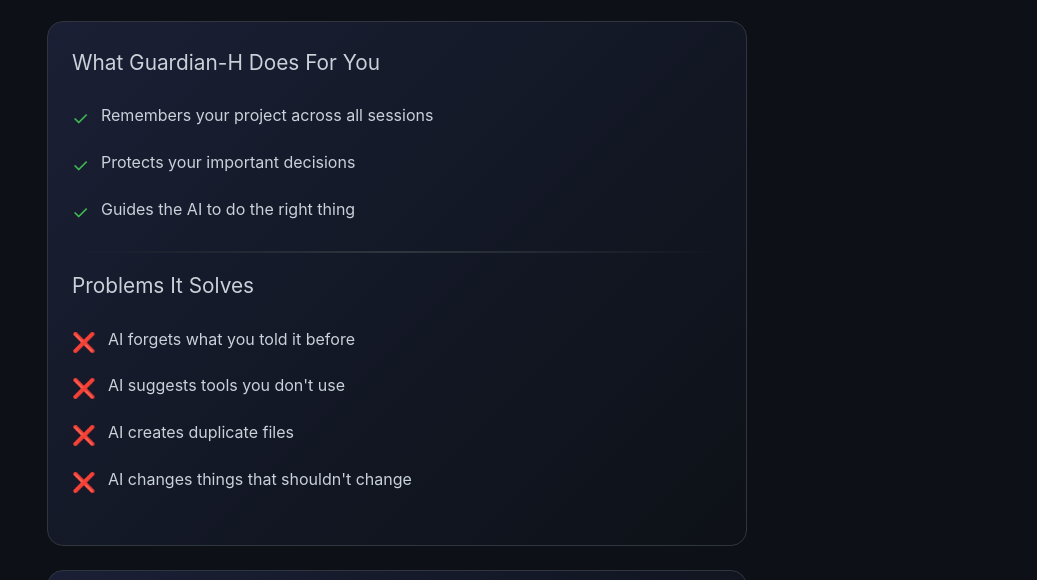
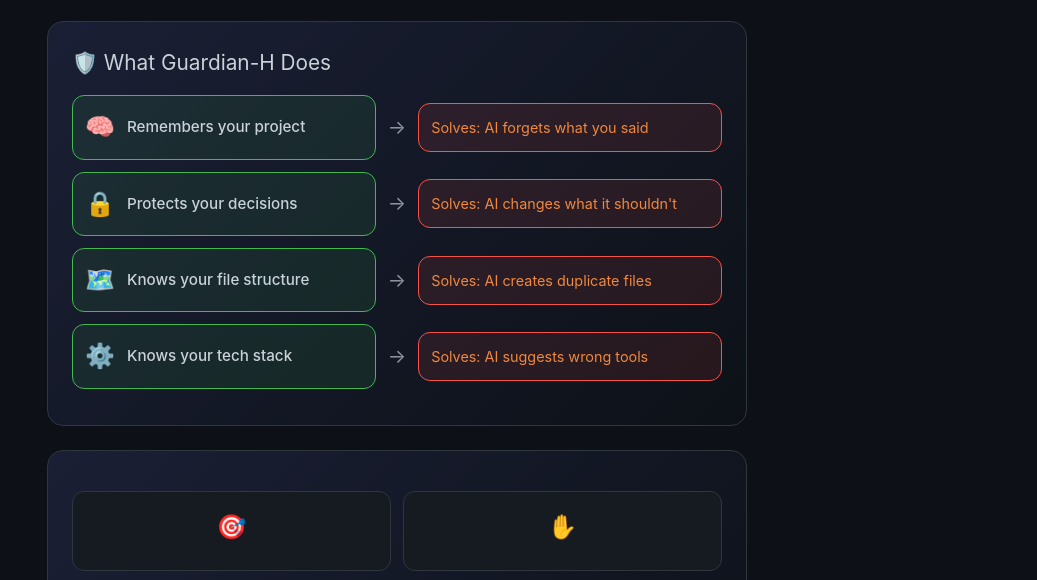
Before and after one commit to Haithamhaj/project-guardian, a website: page docs/index.html in a window 1280 px wide. Shown: the part 165-745 px from the top of the page, without its empty margins (243-1280 px from the left). Drawn offline with Linux system fonts and the light colour scheme.

Commit message:
🎨 Redesign: Feature paired with Problem it solves
Each feature now shows:
🧠 Remembers → Solves: AI forgets
🔒 Protects → Solves: AI changes
🗺️ Knows files → Solves: duplicates
⚙️ Knows tech → Solves: wrong tools

```diff
--- a/docs/index.html
+++ b/docs/index.html
@@ -147,6 +147,55 @@
             height: 2px;
             background: linear-gradient(90deg, transparent, var(--border), transparent);
             margin: 1rem 0;
+        }
+
+        /* Feature-Problem Rows */
+        .feature-row {
+            display: flex;
+            align-items: center;
+            gap: 0.75rem;
+            margin-bottom: 0.75rem;
+            flex-wrap: wrap;
+        }
+
+        .feature-card {
+            flex: 1;
+            min-width: 140px;
+            background: rgba(63, 185, 80, 0.1);
+            border: 1px solid var(--success);
+            border-radius: 0.75rem;
+            padding: 0.75rem;
+            display: flex;
+            align-items: center;
+            gap: 0.75rem;
+        }
+
+        .feature-icon {
+            font-size: 1.5rem;
+        }
+
+        .feature-text {
+            font-weight: 500;
+            font-size: 0.95rem;
+        }
+
+        .vs-arrow {
+            color: #8b949e;
+            font-size: 1.2rem;
+        }
+
+        .problem-card {
+            flex: 1;
+            min-width: 140px;
+            background: rgba(248, 81, 73, 0.1);
+            border: 1px solid var(--danger);
+            border-radius: 0.75rem;
+            padding: 0.75rem;
+        }
+
+        .problem-text {
+            font-size: 0.9rem;
+            color: #f0883e;
         }
 
         /* Tips Section */
@@ -384,56 +433,62 @@
             <span class="badge" data-en="✨ Free & Takes 2 minutes" data-ar="✨ مجاني ويستغرق دقيقتين"></span>
         </header>
 
-        <!-- Why You Need This -->
+        <!-- Features & Problems Section -->
         <div class="info-section">
-            <div class="info-title" data-en="✅ What Guardian-H Does For You" data-ar="✅ ماذا يقدم لك Guardian-H">What
-                Guardian-H Does For You</div>
+            <div class="info-title" data-en="🛡️ What Guardian-H Does" data-ar="🛡️ ماذا يفعل Guardian-H">🛡️ What
+                Guardian-H Does</div>
 
-            <ul class="solution-list">
-                <li>
-                    <span class="solution-icon">✓</span>
-                    <span data-en="Remembers your project across all sessions"
-                        data-ar="يتذكر مشروعك في كل جلسة">Remembers your project across all sessions</span>
-                </li>
-                <li>
-                    <span class="solution-icon">✓</span>
-                    <span data-en="Protects your important decisions" data-ar="يحمي قراراتك المهمة">Protects your
-                        important decisions</span>
-                </li>
-                <li>
-                    <span class="solution-icon">✓</span>
-                    <span data-en="Guides the AI to do the right thing"
-                        data-ar="يوجه الوكيل للقيام بالشيء الصحيح">Guides the AI to do the right thing</span>
-                </li>
-            </ul>
-
-            <div class="divider"></div>
-
-            <div class="info-title" data-en="😤 Problems It Solves" data-ar="😤 المشاكل التي يحلها">Problems It Solves
+            <div class="feature-row">
+                <div class="feature-card">
+                    <div class="feature-icon">🧠</div>
+                    <div class="feature-text" data-en="Remembers your project" data-ar="يتذكر مشروعك">Remembers your
+                        project</div>
+                </div>
+                <div class="vs-arrow">→</div>
+                <div class="problem-card">
+                    <div class="problem-text" data-en="Solves: AI forgets what you said"
+                        data-ar="يحل: الوكيل ينسى ما قلته">Solves: AI forgets what you said</div>
+                </div>
             </div>
 
-            <ul class="problem-list">
-                <li>
-                    <span class="problem-icon">❌</span>
-                    <span data-en="AI forgets what you told it before" data-ar="الوكيل ينسى ما أخبرته سابقاً">AI forgets
-                        what you told it before</span>
-                </li>
-                <li>
-                    <span class="problem-icon">❌</span>
-                    <span data-en="AI suggests tools you don't use" data-ar="الوكيل يقترح أدوات لا تستخدمها">AI suggests
-                        tools you don't use</span>
-                </li>
-                <li>
-                    <span class="problem-icon">❌</span>
-                    <span data-en="AI creates duplicate files" data-ar="الوكيل ينشئ ملفات مكررة">AI creates duplicate
-                        files</span>
-                </li>
-                <li>
-                    <span class="problem-icon">❌</span>
-                    <span data-en="AI changes things that shouldn't change"
-                        data-ar="الوكيل يغير أشياء لا يجب تغييرها">AI changes things that shouldn't change</span>
-                </li>
-            </ul>
+            <div class="feature-row">
+                <div class="feature-card">
+                    <div class="feature-icon">🔒</div>
+                    <div class="feature-text" data-en="Protects your decisions" data-ar="يحمي قراراتك">Protects your
+                        decisions</div>
+                </div>
+                <div class="vs-arrow">→</div>
+                <div class="problem-card">
+                    <div class="problem-text" data-en="Solves: AI changes what it shouldn't"
+                        data-ar="يحل: الوكيل يغير ما لا يجب">Solves: AI changes what it shouldn't</div>
+                </div>
+            </div>
+
+            <div class="feature-row">
+                <div class="feature-card">
+                    <div class="feature-icon">🗺️</div>
+                    <div class="feature-text" data-en="Knows your file structure" data-ar="يعرف هيكل ملفاتك">Knows your
+                        file structure</div>
+                </div>
+                <div class="vs-arrow">→</div>
+                <div class="problem-card">
+                    <div class="problem-text" data-en="Solves: AI creates duplicate files"
+                        data-ar="يحل: الوكيل ينشئ ملفات مكررة">Solves: AI creates duplicate files</div>
+                </div>
+            </div>
+
+            <div class="feature-row">
+                <div class="feature-card">
+                    <div class="feature-icon">⚙️</div>
+                    <div class="feature-text" data-en="Knows your tech stack" data-ar="يعرف تقنياتك">Knows your tech
+                        stack</div>
+                </div>
+                <div class="vs-arrow">→</div>
+                <div class="problem-card">
+                    <div class="problem-text" data-en="Solves: AI suggests wrong tools"
+                        data-ar="يحل: الوكيل يقترح أدوات خاطئة">Solves: AI suggests wrong tools</div>
+                </div>
+            </div>
         </div>
 
         <!-- Tips Section -->
```
Also changed, not shown: web/index.html (+101 -46 lines).
